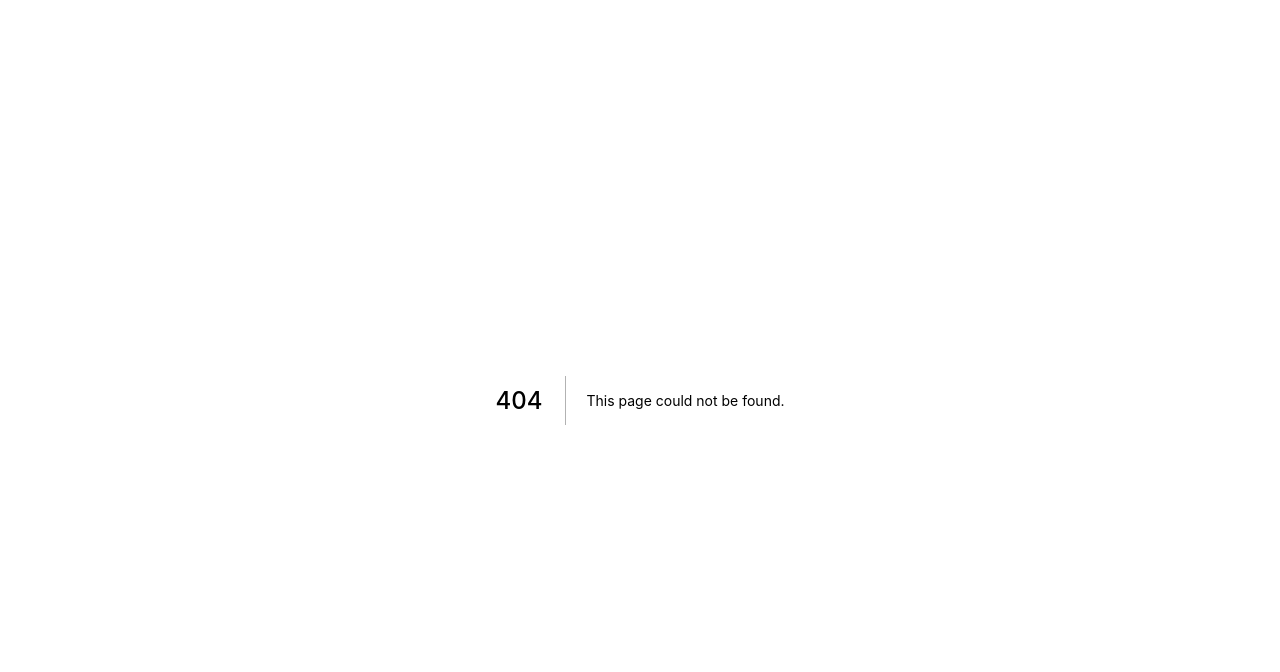
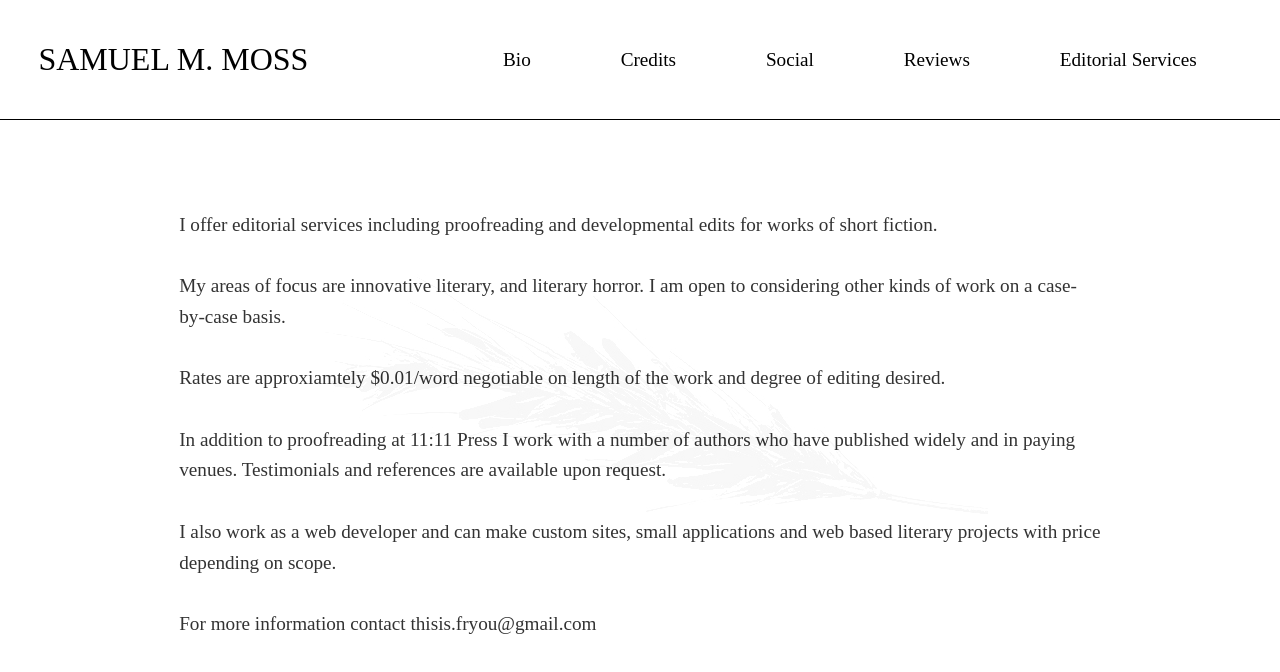
Before and after one commit to perfidiousscript/home_page, a Next.js app: page /editorial_services in a window 1280 px wide. Before the commit this address had no page. Shown: the top 672 px of the page. Built offline with nearby package versions, Linux system fonts and the light colour scheme.

Commit message:
adds editorial services page

```diff
--- a/components/header.js
+++ b/components/header.js
@@ -21,6 +21,9 @@ export default function Header() {
         <div className={styles.headerLink}>
           <Link href="reviews">Reviews</Link>
         </div>
+        <div className={styles.headerLink}>
+          <Link href="editorial_services">Editorial Services</Link>
+        </div>
       </div>
     </div>
   );
--- /dev/null
+++ b/pages/editorial_services.js
@@ -0,0 +1,31 @@
+import Head from "next/head";
+import Image from "next/image";
+import styles from "../styles/Editorial.module.css";
+import Link from "next/link";
+import Header from "../components/header.js";
+
+export default function EditorialServices() {
+  return (
+    <div className={styles.content}>
+      <Header />
+      <div class="bodyText">
+        I offer editorial services including proofreading and developmental
+        edits for works of short fiction. <br /> <br />
+        My areas of focus are innovative literary, and literary horror. I am
+        open to considering other kinds of work on a case-by-case basis.
+        <br /> <br />
+        Rates are approxiamtely $0.01/word negotiable on length of the work and
+        degree of editing desired. <br /> <br />
+        In addition to proofreading at 11:11 Press I work with a number of
+        authors who have published widely and in paying venues. Testimonials and
+        references are available upon request.
+        <br /> <br />
+        I also work as a web developer and can make custom sites, small
+        applications and web based literary projects with price depending on
+        scope.
+        <br /> <br />
+        For more information contact thisis.fryou@gmail.com
+      </div>
+    </div>
+  );
+}
--- a/styles/globals.css
+++ b/styles/globals.css
@@ -17,6 +17,15 @@ a {
 
 * {
   box-sizing: border-box;
+}
+
+.bodyText {
+  font-family: Fraunces;
+  font-size: larger;
+  padding: 7% 14%;
+  line-height: 1.6;
+  background: white;
+  opacity: 0.8;
 }
 
 @font-face {
```
Also changed, not shown: styles/Editorial.module.css (added).
